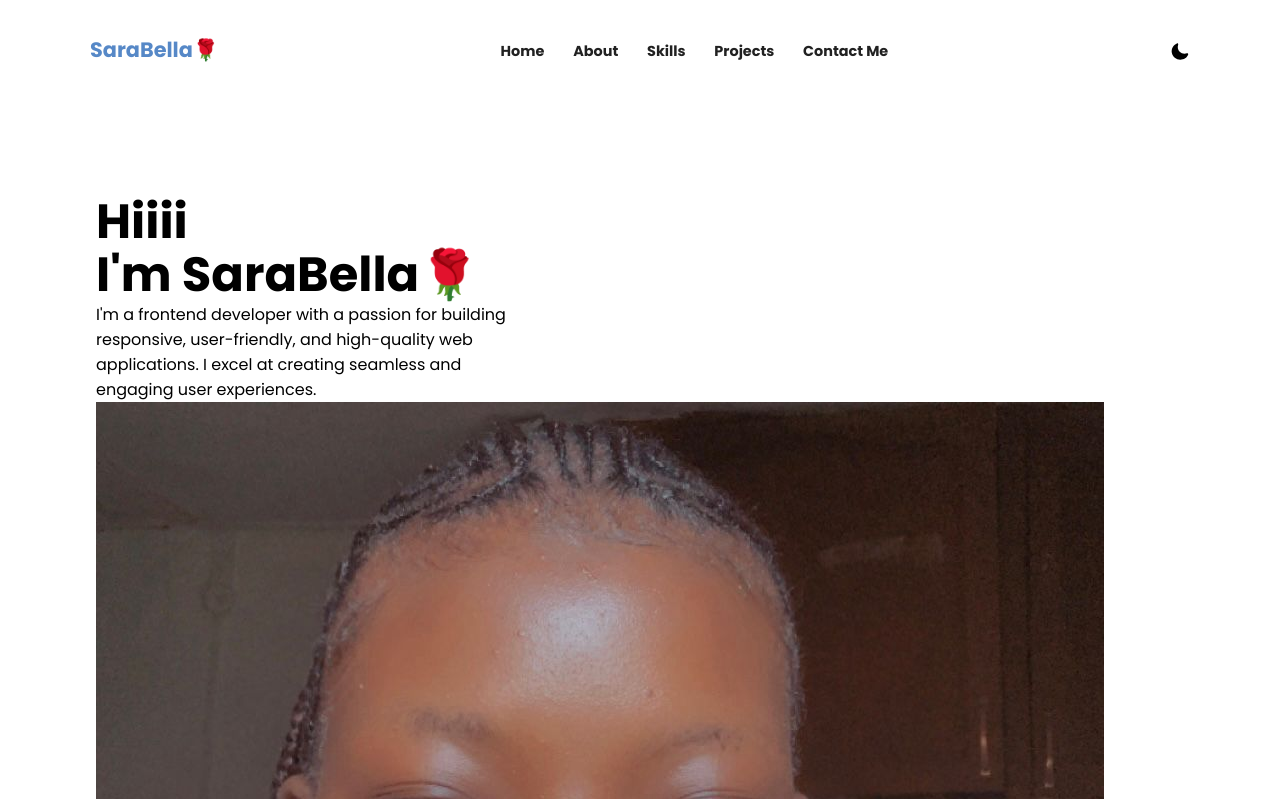
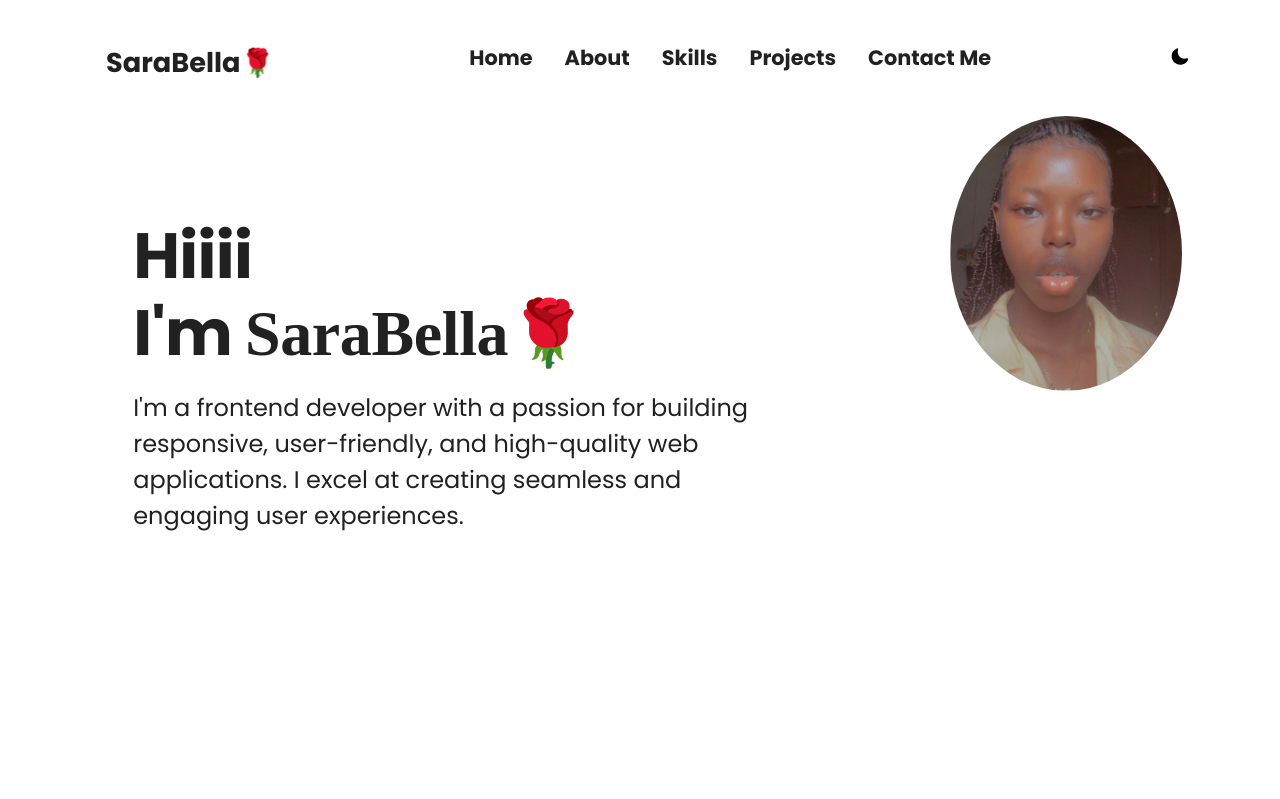
Before and after one commit to BellaAkins/Bella-Portfolio, a plain HTML site: page index.html in a window 1280 px wide. Shown: the top 799 px of the page. Drawn offline with Linux system fonts and the light colour scheme.

Commit message:
add style.css

```diff
--- a/style.css
+++ b/style.css
@@ -34,6 +34,10 @@ li {
   --secondary-color: #000106;
 }
 
+.open-nav {
+  transform: translateX(0%);
+}
+
 body {
   background: var(--primary-color);
 }
@@ -45,13 +49,14 @@ header {
 }
 header svg {
   width: 2.3em;
-  margin-top: -0.2 0.4em;
+  margin-top: -0.2 6.4px;
   cursor: pointer;
 }
 header .logo {
   color: var(--secondary-color);
   font-weight: bold;
-  font-size: 1.3rem;
+  font-size: 1.7rem;
+  padding: 8px 16px;
 }
 header span {
   color: black;
@@ -63,9 +68,10 @@ header #icon {
 }
 header .menu {
   width: 30px;
-  margin-top: -0.2 0.4em;
+  padding: 6px;
+  margin-top: -0.2 6.4px;
   cursor: pointer;
-  background: pink;
+  background: rgb(224, 138, 152);
 }
 
 nav {
@@ -80,9 +86,10 @@ nav {
 }
 nav a {
   color: var(--primary-color);
-  padding: 0.75em 2em;
+  padding: 16px 32px;
   display: block;
   font-weight: bold;
+  font-size: 1.2rem;
 }
 nav ul {
   padding: 0;
@@ -98,42 +105,45 @@ nav .close path {
   fill: black;
 }
 
-section.hero {
-  color: black;
+.hero {
+  display: flex;
+  flex-direction: column;
+  padding: 14px 18px;
 }
-section.hero h1 {
-  font-size: 2.2rem;
-  margin-top: 1.2em;
-  line-height: 2.5rem;
+.hero .hero-image img {
+  width: 100%;
+  border-radius: 50%;
+  animation: Bellaintroload 3s forwards;
 }
-section.hero h1 span {
-  color: #fff;
+.hero .hero-text {
+  margin-left: 16px;
+  color: var(--secondary-color);
 }
-section.hero .subhead {
-  font-size: 1.2rem;
-  margin-top: 0.9em;
-  color: #fff;
+.hero .hero-text h1 {
+  margin-top: 36px;
+  font-size: 3rem;
   font-weight: 500;
+  line-height: 45.6px;
+  letter-spacing: -0.38px;
+  width: 340px;
 }
-section.hero .down-arrow {
-  stroke: #fff;
-  position: absolute;
-  bottom: 2em;
-  width: 1em;
-  animation: Bellamovearrow 1s alternate-reverse infinite;
+.hero .hero-text h1 span {
+  font-family: "mv boli";
+  font-weight: 700;
+  line-height: 45.6px;
+  letter-spacing: -0.38px;
 }
-section.hero .down-arrow path {
-  fill: #fff;
+.hero .hero-text p {
+  font-size: 1.3rem;
+  font-weight: 600;
+  line-height: 24px;
+  margin-top: 18px;
+  width: 312px;
 }
 
 @media only screen and (min-width: 680px) {
   body {
     margin: 1.5em 5em;
-  }
-  section.hero h1 {
-    font-size: 2.8rem;
-    margin-top: 2em;
-    line-height: 3.3rem;
   }
 }
 @media only screen and (min-width: 920px) {
@@ -156,61 +166,51 @@ section.hero .down-arrow path {
   }
   nav ul a {
     color: var(--secondary-color);
-    padding: 0.5em 1em;
-    font-size: 0.9rem;
+    padding: 8px 16px;
+    font-size: 1.3rem;
   }
   nav ul a:hover {
-    background: none;
-    background: black;
+    color: var(--secondary-color);
+  }
+  nav ul a::after {
+    content: "";
+    width: 0;
+    height: 2px;
+    background: var(--secondary-color);
+    display: block;
+    transition: 0.2s linear;
+  }
+  nav ul a:hover::after {
     width: 100%;
-    border-radius: 5em;
   }
-  .hero-img {
-    width: 50%;
-    height: 100%;
-    right: 0;
-    left: unset;
-    width: 42em;
+  #icon {
+    margin-bottom: 13px;
   }
-  header .logo {
-    color: #5688c7;
+  .hero {
+    display: flex;
+    flex-direction: row;
   }
-  header .logo span {
-    color: black;
+  .hero .hero-image {
+    width: 100%;
   }
-  section.hero {
-    height: auto;
-    width: 40%;
-    margin-bottom: 8em;
-    padding: 1em;
+  .hero .hero-text {
+    padding: 1.2em;
   }
-  section.hero h1 {
-    font-size: 3rem;
-    margin-top: 2.1em;
-    line-height: 3.3rem;
+  .hero .hero-text h1 {
+    margin-top: 1.3em;
+    width: 798px;
+    font-size: 64px;
+    font-weight: 700;
+    line-height: 76.8px;
+    letter-spacing: -0.64px;
   }
-  section.hero h1 span {
-    color: black;
-  }
-  section.hero .subhead {
-    color: black;
-    margin-bottom: 3em;
-  }
-  section.hero .down-arrow {
-    stroke: #000;
-    position: absolute;
-    bottom: 0.4em;
-    width: 1em;
-    animation: Bellamovearrow 1s alternate-reverse infinite;
-  }
-  section.hero .down-arrow path {
-    fill: #000;
+  .hero .hero-text p {
+    font-size: 24px;
+    font-weight: 500;
+    line-height: 36px;
+    width: 637px;
   }
 }
-.open-nav {
-  transform: translateX(0%);
-}
-
 @keyframes Bellaintroload {
   from {
     -webkit-clip-path: polygon(0 0, 100% 0, 100% 0, 0 0);
```
